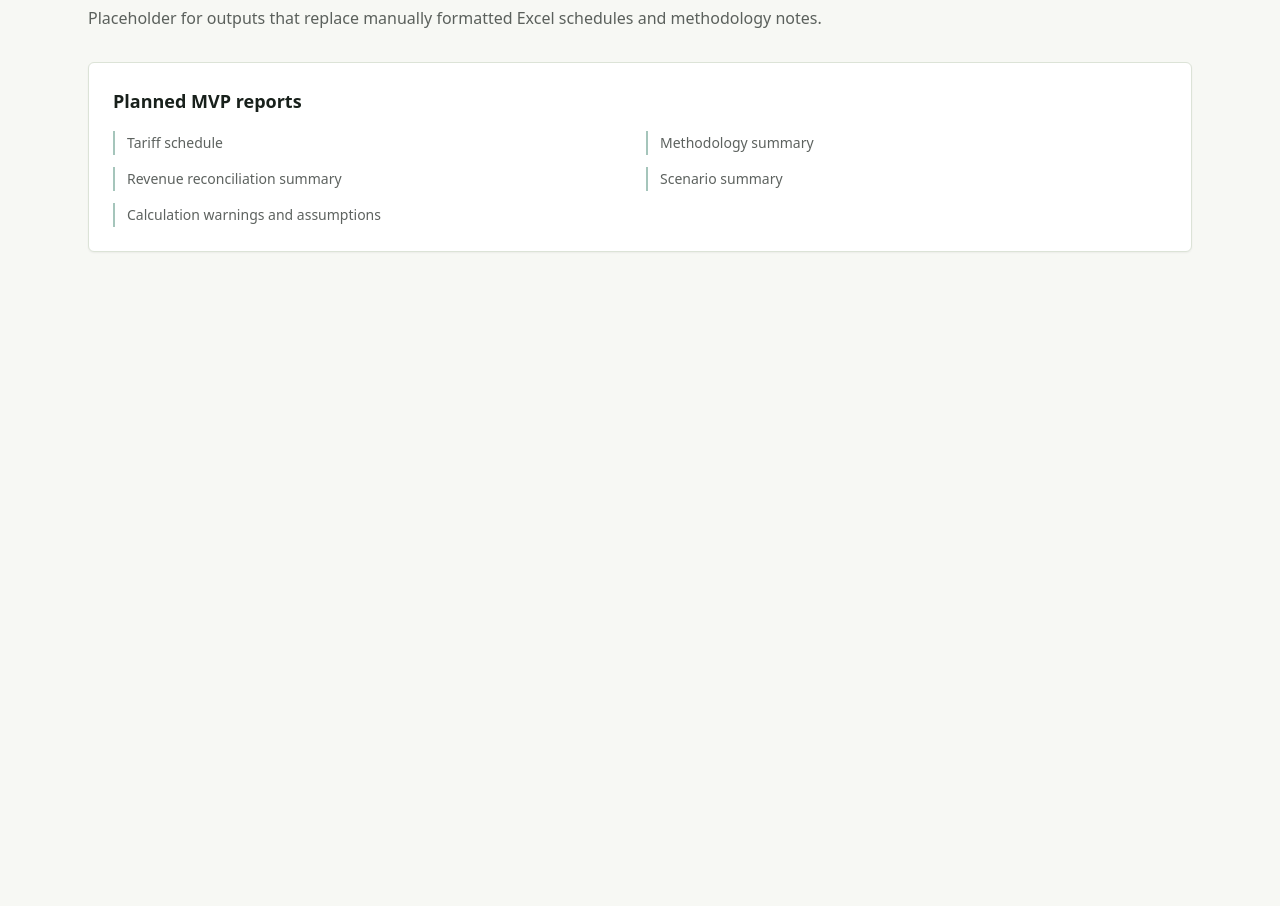
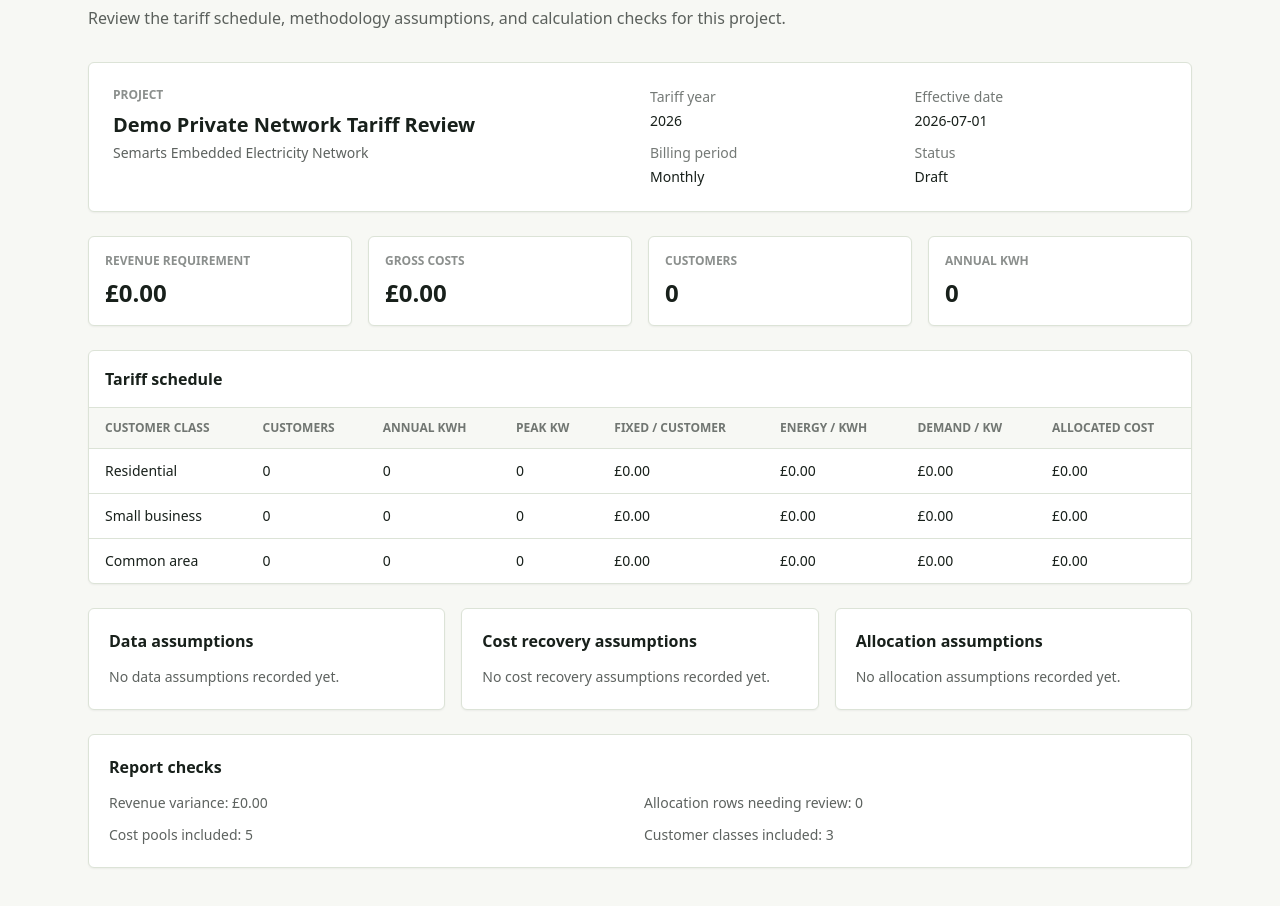
Before and after one commit to Semarts-Consulting/semarts-tariff-builder, a Next.js app: page /projects/1/reports in a window 1280 px wide. Shown: the part 370-1276 px from the top of the page. Before the commit the page ends 800 px from the top, so only its background shows below. Built offline with nearby package versions, Linux system fonts and the light colour scheme.

Commit message:
Add local reports workflow

```diff
--- a/app/projects/[projectId]/reports/page.tsx
+++ b/app/projects/[projectId]/reports/page.tsx
@@ -1,23 +1,20 @@
-import { PlaceholderPanel } from "@/components/PlaceholderPanel";
+import { ReportsSummary } from "@/components/ReportsSummary";
 import { SectionHeader } from "@/components/SectionHeader";
 
-export default function ReportsPage() {
+export default async function ReportsPage({
+  params
+}: {
+  params: Promise<{ projectId: string }>;
+}) {
+  const { projectId } = await params;
+
   return (
     <div>
       <SectionHeader
         title="Reports"
-        description="Placeholder for outputs that replace manually formatted Excel schedules and methodology notes."
+        description="Review the tariff schedule, methodology assumptions, and calculation checks for this project."
       />
-      <PlaceholderPanel
-        title="Planned MVP reports"
-        items={[
-          "Tariff schedule",
-          "Methodology summary",
-          "Revenue reconciliation summary",
-          "Scenario summary",
-          "Calculation warnings and assumptions"
-        ]}
-      />
+      <ReportsSummary projectId={projectId} />
     </div>
   );
 }
--- /dev/null
+++ b/components/ReportsSummary.tsx
@@ -0,0 +1,233 @@
+"use client";
+
+import { useEffect, useMemo, useState } from "react";
+import { calculateTariffs } from "@/lib/calculation-engine";
+import {
+  getProjectAllocationMethods,
+  getProjectById,
+  getProjectCostPools,
+  getProjectDataInputs
+} from "@/lib/project-storage";
+import type {
+  Project,
+  ProjectAllocationMethods,
+  ProjectCostPools,
+  ProjectDataInputs,
+  TariffCalculationResult
+} from "@/types/project";
+
+type ReportsSummaryProps = {
+  projectId: string;
+};
+
+type ReportState = {
+  project: Project | null;
+  dataInputs: ProjectDataInputs | null;
+  costPools: ProjectCostPools | null;
+  allocationMethods: ProjectAllocationMethods | null;
+  calculation: TariffCalculationResult | null;
+};
+
+function formatCurrency(value: number) {
+  return new Intl.NumberFormat("en-GB", {
+    style: "currency",
+    currency: "GBP",
+    maximumFractionDigits: 2
+  }).format(value);
+}
+
+function formatNumber(value: number) {
+  return new Intl.NumberFormat("en-GB", {
+    maximumFractionDigits: 2
+  }).format(value);
+}
+
+function emptyCalculation(projectId: string): TariffCalculationResult {
+  return {
+    projectId,
+    revenueRequirement: 0,
+    allocatedCost: 0,
+    unallocatedCost: 0,
+    unbalancedAllocationCount: 0,
+    classResults: []
+  };
+}
+
+export function ReportsSummary({ projectId }: ReportsSummaryProps) {
+  const [reportState, setReportState] = useState<ReportState>({
+    project: null,
+    dataInputs: null,
+    costPools: null,
+    allocationMethods: null,
+    calculation: null
+  });
+
+  useEffect(() => {
+    const project = getProjectById(projectId);
+    const dataInputs = getProjectDataInputs(projectId);
+    const costPools = getProjectCostPools(projectId);
+    const allocationMethods = getProjectAllocationMethods(projectId);
+    const calculation = calculateTariffs({
+      projectId,
+      dataInputRows: dataInputs.rows,
+      costPoolRows: costPools.rows,
+      allocationRows: allocationMethods.rows
+    });
+
+    setReportState({
+      project,
+      dataInputs,
+      costPools,
+      allocationMethods,
+      calculation
+    });
+  }, [projectId]);
+
+  const project = reportState.project;
+  const dataInputs = reportState.dataInputs;
+  const costPools = reportState.costPools;
+  const allocationMethods = reportState.allocationMethods;
+  const calculation = reportState.calculation ?? emptyCalculation(projectId);
+
+  const dataTotals = useMemo(
+    () =>
+      dataInputs?.rows.reduce(
+        (totals, row) => ({
+          customers: totals.customers + row.customerCount,
+          annualKwh: totals.annualKwh + row.annualKwh,
+          peakDemandKw: totals.peakDemandKw + row.peakDemandKw
+        }),
+        { customers: 0, annualKwh: 0, peakDemandKw: 0 }
+      ) ?? { customers: 0, annualKwh: 0, peakDemandKw: 0 },
+    [dataInputs]
+  );
+
+  const grossCost = useMemo(
+    () => costPools?.rows.reduce((total, row) => total + row.annualAmount, 0) ?? 0,
+    [costPools]
+  );
+
+  if (!project || !dataInputs || !costPools || !allocationMethods) {
+    return null;
+  }
+
+  return (
+    <div className="mt-8 space-y-6">
+      <section className="rounded-md border border-line bg-white p-6 shadow-sm">
+        <div className="grid gap-5 md:grid-cols-2">
+          <div>
+            <p className="text-xs font-semibold uppercase text-ink/50">Project</p>
+            <h2 className="mt-2 text-xl font-semibold">{project.name}</h2>
+            <p className="mt-1 text-sm text-ink/70">{project.networkName}</p>
+          </div>
+          <dl className="grid gap-3 text-sm md:grid-cols-2">
+            <div>
+              <dt className="font-medium text-ink/60">Tariff year</dt>
+              <dd className="mt-1">{project.tariffYear}</dd>
+            </div>
+            <div>
+              <dt className="font-medium text-ink/60">Effective date</dt>
+              <dd className="mt-1">{project.effectiveDate}</dd>
+            </div>
+            <div>
+              <dt className="font-medium text-ink/60">Billing period</dt>
+              <dd className="mt-1">{project.billingPeriod}</dd>
+            </div>
+            <div>
+              <dt className="font-medium text-ink/60">Status</dt>
+              <dd className="mt-1">{project.status}</dd>
+            </div>
+          </dl>
+        </div>
+      </section>
+
+      <section className="grid gap-4 md:grid-cols-4">
+        <div className="rounded-md border border-line bg-white p-4 shadow-sm">
+          <p className="text-xs font-semibold uppercase text-ink/50">Revenue requirement</p>
+          <p className="mt-2 text-2xl font-semibold">
+            {formatCurrency(calculation.revenueRequirement)}
+          </p>
+        </div>
+        <div className="rounded-md border border-line bg-white p-4 shadow-sm">
+          <p className="text-xs font-semibold uppercase text-ink/50">Gross costs</p>
+          <p className="mt-2 text-2xl font-semibold">{formatCurrency(grossCost)}</p>
+        </div>
+        <div className="rounded-md border border-line bg-white p-4 shadow-sm">
+          <p className="text-xs font-semibold uppercase text-ink/50">Customers</p>
+          <p className="mt-2 text-2xl font-semibold">{formatNumber(dataTotals.customers)}</p>
+        </div>
+        <div className="rounded-md border border-line bg-white p-4 shadow-sm">
+          <p className="text-xs font-semibold uppercase text-ink/50">Annual kWh</p>
+          <p className="mt-2 text-2xl font-semibold">{formatNumber(dataTotals.annualKwh)}</p>
+        </div>
+      </section>
+
+      <section className="overflow-hidden rounded-md border border-line bg-white shadow-sm">
+        <div className="border-b border-line p-4">
+          <h2 className="font-semibold">Tariff schedule</h2>
+        </div>
+        <div className="overflow-x-auto">
+          <table className="w-full min-w-[920px] border-collapse text-sm">
+            <thead className="bg-field text-left text-xs uppercase text-ink/60">
+              <tr>
+                <th className="px-4 py-3 font-semibold">Customer class</th>
+                <th className="px-4 py-3 font-semibold">Customers</th>
+                <th className="px-4 py-3 font-semibold">Annual kWh</th>
+                <th className="px-4 py-3 font-semibold">Peak kW</th>
+                <th className="px-4 py-3 font-semibold">Fixed / customer</th>
+                <th className="px-4 py-3 font-semibold">Energy / kWh</th>
+                <th className="px-4 py-3 font-semibold">Demand / kW</th>
+                <th className="px-4 py-3 font-semibold">Allocated cost</th>
+              </tr>
+            </thead>
+            <tbody>
+              {calculation.classResults.map((row) => (
+                <tr key={row.customerClass} className="border-t border-line">
+                  <td className="px-4 py-3 font-medium">{row.customerClass}</td>
+                  <td className="px-4 py-3">{formatNumber(row.customerCount)}</td>
+                  <td className="px-4 py-3">{formatNumber(row.annualKwh)}</td>
+                  <td className="px-4 py-3">{formatNumber(row.peakDemandKw)}</td>
+                  <td className="px-4 py-3">{formatCurrency(row.fixedChargePerCustomer)}</td>
+                  <td className="px-4 py-3">{formatCurrency(row.energyChargePerKwh)}</td>
+                  <td className="px-4 py-3">{formatCurrency(row.demandChargePerKw)}</td>
+                  <td className="px-4 py-3">{formatCurrency(row.totalAllocatedCost)}</td>
+                </tr>
+              ))}
+            </tbody>
+          </table>
+        </div>
+      </section>
+
+      <section className="grid gap-4 md:grid-cols-3">
+        <div className="rounded-md border border-line bg-white p-5 shadow-sm">
+          <h2 className="font-semibold">Data assumptions</h2>
+          <p className="mt-3 text-sm leading-6 text-ink/70">
+            {dataInputs.assumptions || "No data assumptions recorded yet."}
+          </p>
+        </div>
+        <div className="rounded-md border border-line bg-white p-5 shadow-sm">
+          <h2 className="font-semibold">Cost recovery assumptions</h2>
+          <p className="mt-3 text-sm leading-6 text-ink/70">
+            {costPools.assumptions || "No cost recovery assumptions recorded yet."}
+          </p>
+        </div>
+        <div className="rounded-md border border-line bg-white p-5 shadow-sm">
+          <h2 className="font-semibold">Allocation assumptions</h2>
+          <p className="mt-3 text-sm leading-6 text-ink/70">
+            {allocationMethods.assumptions || "No allocation assumptions recorded yet."}
+          </p>
+        </div>
+      </section>
+
+      <section className="rounded-md border border-line bg-white p-5 shadow-sm">
+        <h2 className="font-semibold">Report checks</h2>
+        <ul className="mt-3 grid gap-2 text-sm leading-6 text-ink/70 md:grid-cols-2">
+          <li>Revenue variance: {formatCurrency(calculation.unallocatedCost)}</li>
+          <li>Allocation rows needing review: {calculation.unbalancedAllocationCount}</li>
+          <li>Cost pools included: {costPools.rows.length}</li>
+          <li>Customer classes included: {calculation.classResults.length}</li>
+        </ul>
+      </section>
+    </div>
+  );
+}
```
